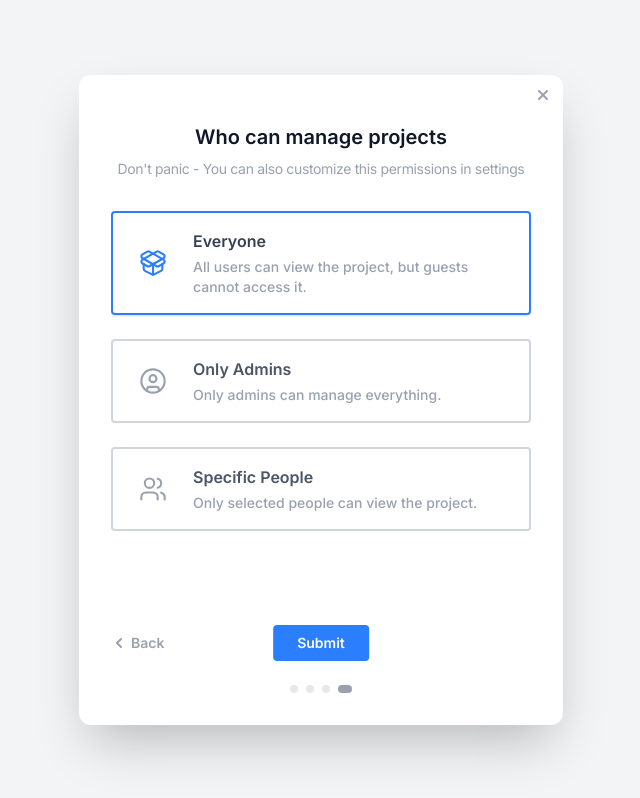
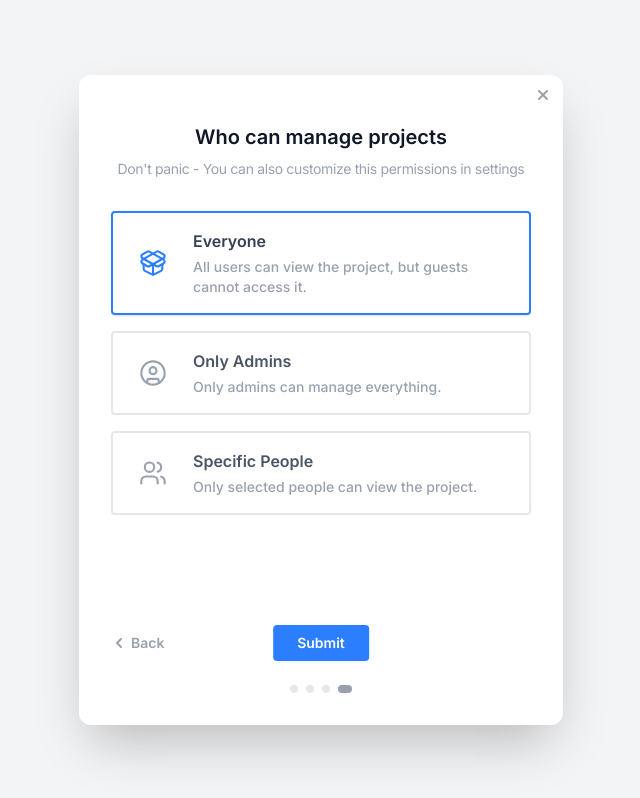
Before and after one commit to manishguhe301/multi-step-forms, a React (Vite) app: page / in a window 1280 px wide. Shown: the whole page, without its empty margins (319-959 px from the left). Built offline with nearby package versions, Linux system fonts and the light colour scheme.

Commit message:
style(task-1): refine UI styling for Step2 and Step4 components
- Updated input field in Step2 with smaller text and adjusted border radius for better visual consistency.
- Reduced vertical gap spacing and lightened the default border color for option cards in Step4 to improve the layout aesthetics.

```diff
--- a/src/components/task-1/Step2.tsx
+++ b/src/components/task-1/Step2.tsx
@@ -119,7 +119,7 @@ const Step2 = () => {
                 <Input
                   type="number"
                   placeholder="0.00"
-                  className="w-16! shrink-0 p-1!"
+                  className="w-16! shrink-0 p-1! text-sm! rounded-sm"
                   value="80.00"
                   disabled
                 />
--- a/src/components/task-1/Step4.tsx
+++ b/src/components/task-1/Step4.tsx
@@ -30,7 +30,7 @@ const Step4 = () => {
         subTitle="Don't panic - You can also customize this permissions in settings"
       />
 
-      <div className="flex w-full flex-col gap-4 py-4 sm:gap-6 ">
+      <div className="flex w-full flex-col gap-4 py-4  ">
         {options.map((option) => {
           const isSelected = selectedOption === option.type;
           const Icon = option.icon;
@@ -42,7 +42,7 @@ const Step4 = () => {
               onClick={() => setSelectedOption(option.type)}
               className={`flex w-full cursor-pointer items-center gap-4 rounded-sm border-2 p-4 text-left transition-all duration-200 ${isSelected
                 ? "border-blue-500 shadow-sm"
-                : "border-gray-300 hover:border-gray-400 hover:bg-gray-50"
+                : "border-gray-200 hover:border-gray-400 hover:bg-gray-50"
                 }`}
             >
               <div
```
